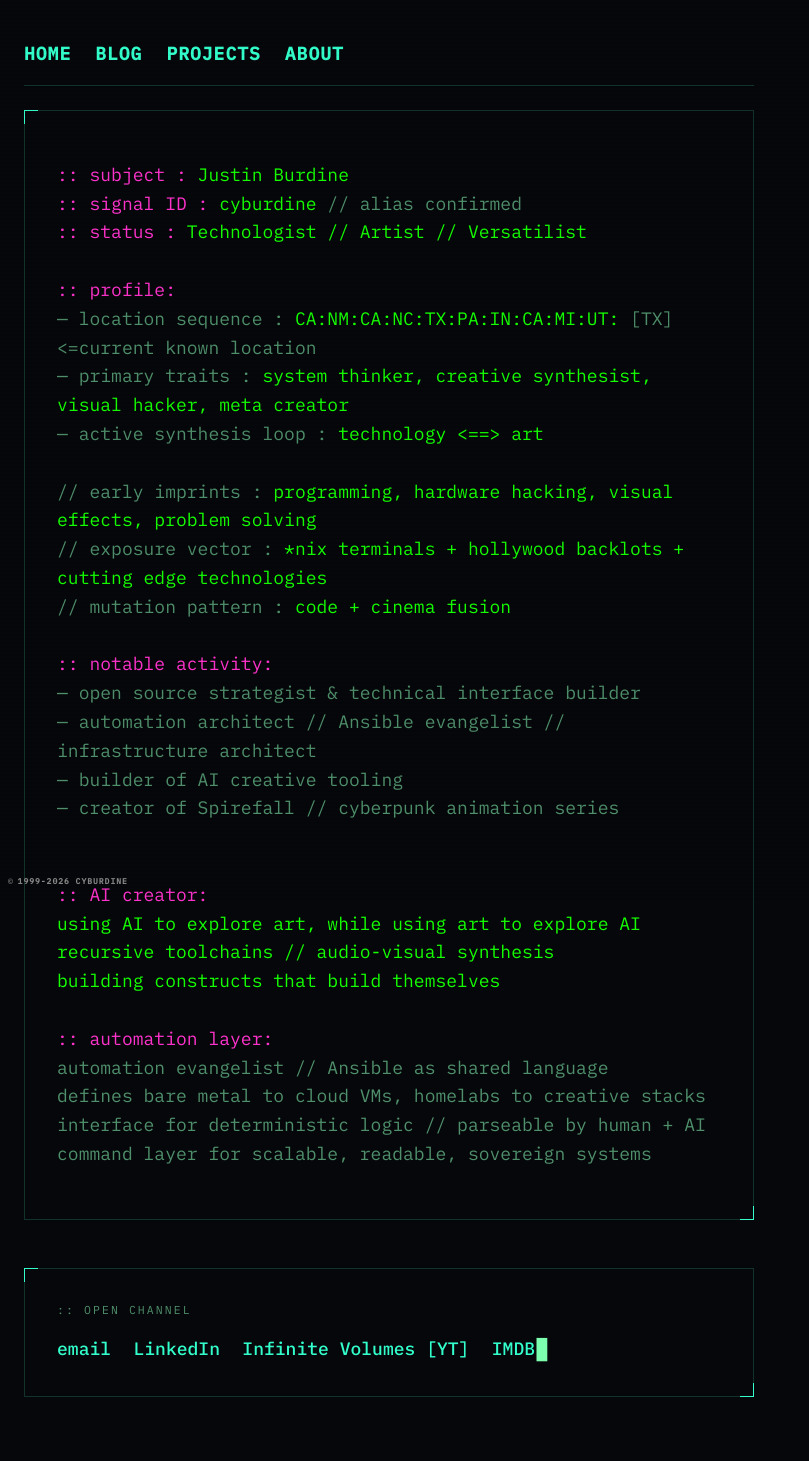
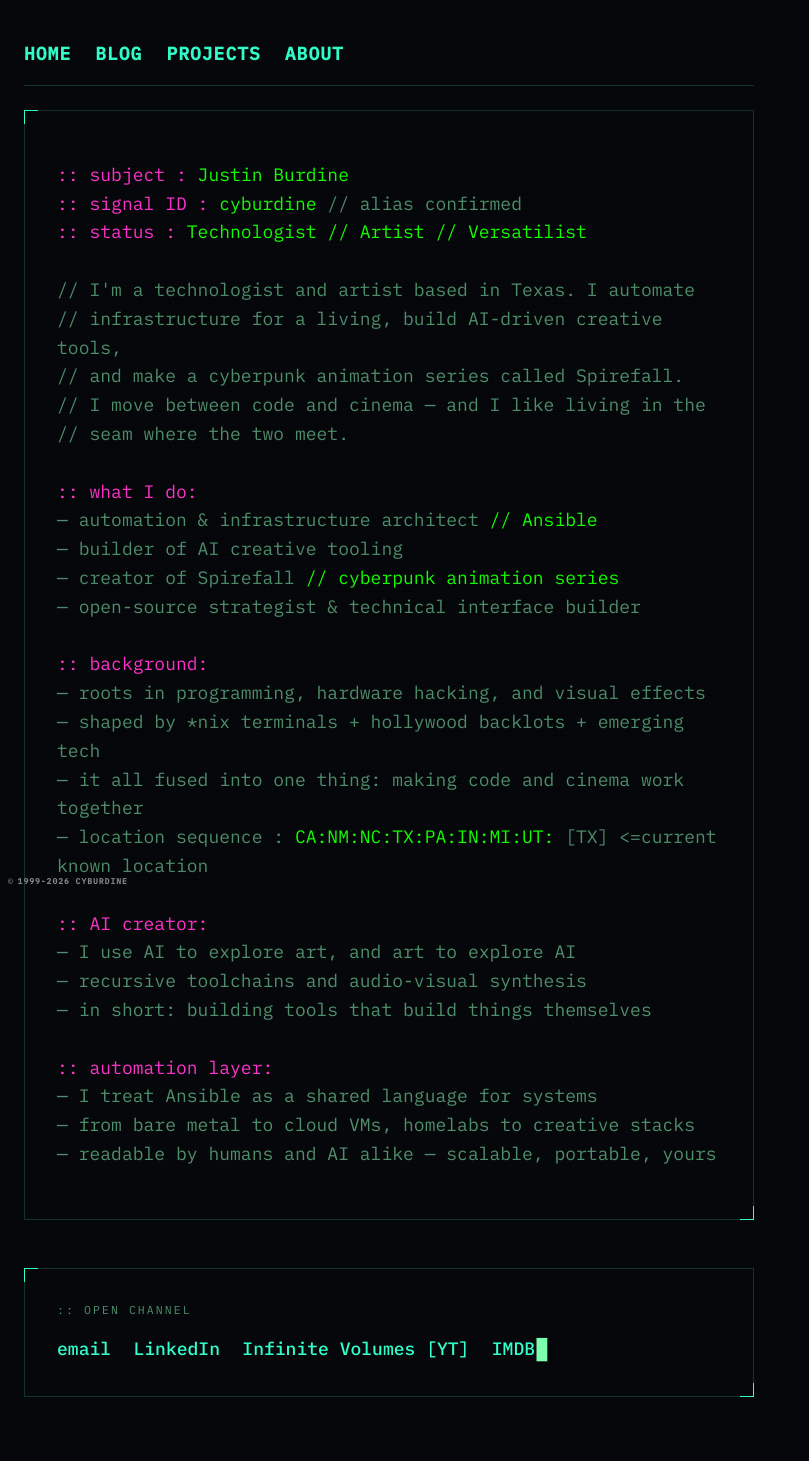
Before and after one commit to cyburdine/cyburdine, a Jekyll site: the page built from about.md, in a window 1280 px wide. Shown: the whole page, without its empty margins (0-809 px from the left). Built offline with Jekyll 4.4.1, drawn with Linux system fonts in a browser that asks for light colours; part of the change alters nothing that is shown.

Commit message:
feat: rewrite about page to lead with plain-English intro
Decode the cryptic terminal metaphors: add a human-readable intro
paragraph up top, fold "mutation pattern"/"exposure vector"/etc. into
readable background lines, keep the :: terminal styling as flavor.

Co-Authored-By: Claude Opus 4.8 (1M context) <noreply@anthropic.com>

```diff
--- a/about.md
+++ b/about.md
@@ -13,32 +13,33 @@ SPDX-License-Identifier: BSD-3-Clause
 <span class="cy-accent">:: signal ID :</span> cyburdine <span class="cy-dim">// alias confirmed</span>
 <span class="cy-accent">:: status :</span> <span>Technologist</span> // <span>Artist</span> // <span>Versatilist</span>
 
-<span class="cy-accent">:: profile:</span>
-<span class="cy-dim">— location sequence :</span> <span>CA:NM:CA:NC:TX:PA:IN:CA:MI:UT:</span> <span class="cy-dim">[TX] <=current known location</span>
-<span class="cy-dim">— primary traits :</span> <span>system thinker</span>, <span>creative synthesist</span>, <span>visual hacker</span>, <span>meta creator</span>
-<span class="cy-dim">— active synthesis loop :</span> <span>technology <==> art</span>
+<span class="cy-dim">// I'm a technologist and artist based in Texas. I automate</span>
+<span class="cy-dim">// infrastructure for a living, build AI-driven creative tools,</span>
+<span class="cy-dim">// and make a cyberpunk animation series called Spirefall.</span>
+<span class="cy-dim">// I move between code and cinema — and I like living in the</span>
+<span class="cy-dim">// seam where the two meet.</span>
 
-<span class="cy-dim">// early imprints :</span> <span>programming</span>, <span>hardware hacking</span>, <span>visual effects</span>, <span>problem solving</span>
-<span class="cy-dim">// exposure vector :</span> <span>*nix terminals + hollywood backlots + cutting edge technologies</span>
-<span class="cy-dim">// mutation pattern :</span> <span>code + cinema fusion</span>
+<span class="cy-accent">:: what I do:</span>
+<span class="cy-dim">— automation & infrastructure architect</span> <span>// Ansible</span>
+<span class="cy-dim">— builder of AI creative tooling</span>
+<span class="cy-dim">— creator of Spirefall</span> <span>// cyberpunk animation series</span>
+<span class="cy-dim">— open-source strategist & technical interface builder</span>
 
-<span class="cy-accent">:: notable activity:</span>
-<span class="cy-dim">— open source strategist & technical interface builder</span>
-<span class="cy-dim">— automation architect // Ansible evangelist // infrastructure architect</span>
-<span class="cy-dim">— builder of AI creative tooling</span>
-<span class="cy-dim">— creator of Spirefall // cyberpunk animation series</span>
-
+<span class="cy-accent">:: background:</span>
+<span class="cy-dim">— roots in programming, hardware hacking, and visual effects</span>
+<span class="cy-dim">— shaped by *nix terminals + hollywood backlots + emerging tech</span>
+<span class="cy-dim">— it all fused into one thing: making code and cinema work together</span>
+<span class="cy-dim">— location sequence :</span> <span>CA:NM:NC:TX:PA:IN:MI:UT:</span> <span class="cy-dim">[TX] <=current known location</span>
 
 <span class="cy-accent">:: AI creator:</span>
-<span>using AI to explore art, while using art to explore AI</span>
-<span>recursive toolchains // audio-visual synthesis</span>
-<span>building constructs that build themselves</span>
+<span class="cy-dim">— I use AI to explore art, and art to explore AI</span>
+<span class="cy-dim">— recursive toolchains and audio-visual synthesis</span>
+<span class="cy-dim">— in short: building tools that build things themselves</span>
 
 <span class="cy-accent">:: automation layer:</span>
-<span class="cy-dim">automation evangelist // Ansible as shared language</span>
-<span class="cy-dim">defines bare metal to cloud VMs, homelabs to creative stacks</span>
-<span class="cy-dim">interface for deterministic logic // parseable by human + AI</span>
-<span class="cy-dim">command layer for scalable, readable, sovereign systems</span>
+<span class="cy-dim">— I treat Ansible as a shared language for systems</span>
+<span class="cy-dim">— from bare metal to cloud VMs, homelabs to creative stacks</span>
+<span class="cy-dim">— readable by humans and AI alike — scalable, portable, yours</span>
 </pre>
 </div>
 {% include contact.html %}
```
